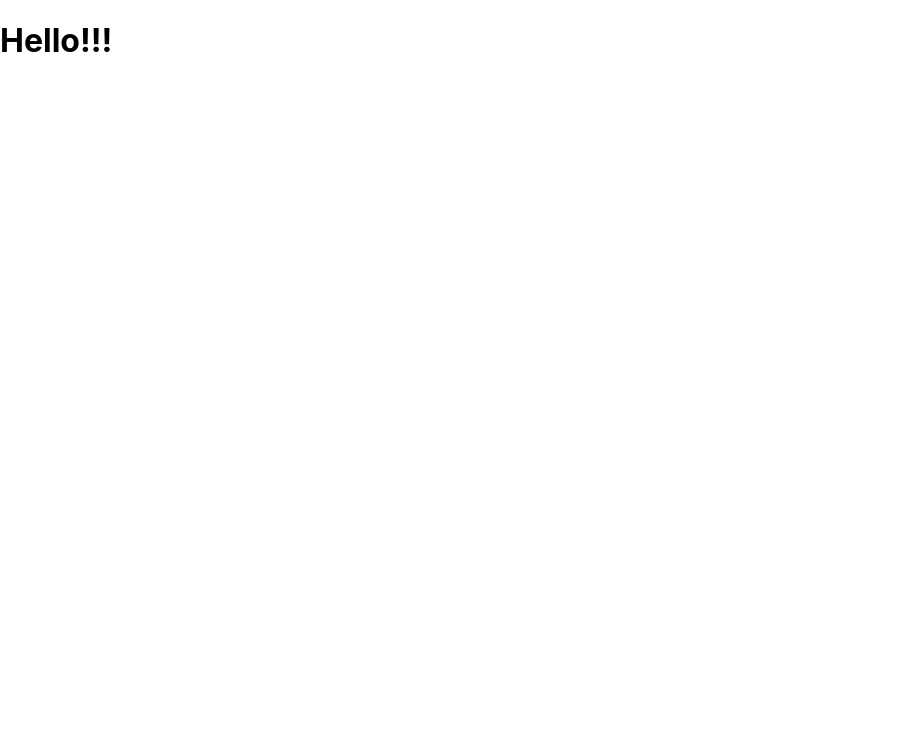
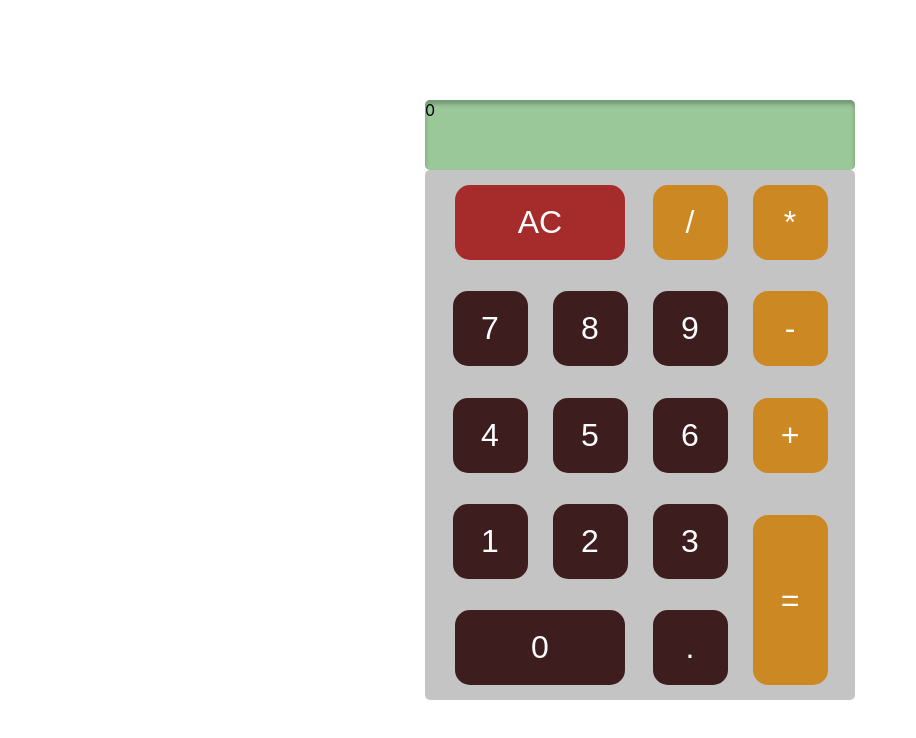
Before and after one commit to YagneshP/calculator, a React (Create React App) app: page / in a window 1280 px wide. Shown: the top 738 px of the page, without its empty margins (0-916 px from the left). Built offline with nearby package versions, Linux system fonts and the light colour scheme.

Commit message:
add style to components

```diff
--- a/src/component/App/App.js
+++ b/src/component/App/App.js
@@ -1,10 +1,20 @@
-
+import React from "react"
+import Display from "../Display/Display"
+import ButtonGroup from "../ButtonGroup/ButtonGroup"
+const style = {
+	display:"flex",
+	alignItems:"center",
+	jusifyContent:"center",
+	height:"100vh"
+}
 function App() {
+	const[displayValue, setDisplayValue] = React.useState(0)
   return (
-    <div className="App">
-      <header className="App-header">
-        <h1>Hello!!!</h1>
-      </header>
+    <div className="App" style={style}>
+      <div className="Calculator" style={{margin:"0 auto"}}>
+        <Display displayValue={displayValue}/>
+				<ButtonGroup/>
+      </div>
     </div>
   );
 }
--- /dev/null
+++ b/src/component/Button/Button.js
@@ -0,0 +1,22 @@
+import React from 'react'
+
+// const style = {
+// 	width:75,
+// 	height:75,
+// 	borderRadius:15,
+// 	backgroundColor:"#3D1D1D",
+// 	textAlign:"center",
+// 	fontSize:"2rem",
+// 	color:"#ffffff",
+// 	border:"none"
+// }
+const Button = (props) => {
+	const{id, value, category} = props.button
+	return (
+		<button  className={category ?  category : null} style={{gridArea:`${id}`}} id={id}>
+			{value}
+		</button>
+	)
+}
+
+export default Button
--- /dev/null
+++ b/src/component/ButtonGroup/ButtonGroup.js
@@ -0,0 +1,50 @@
+import React from 'react'
+import Button from '../Button/Button'
+
+const ButtonGroup = () => {
+
+	const buttons = [
+		{id:"zero",value: 0},
+		{id:"one",value: 1},
+		{id:"two",value: 2},
+		{id:"three",value: 3},
+		{id:"four",value: 4},
+		{id:"five",value: 5},
+		{id:"six",value: 6},
+		{id:"seven",value: 7},
+		{id:"eight",value: 8},
+		{id:"nine",value: 9},
+		{id:"equals",value: "=", category:"action"},
+		{id:"add",value: "+",category:"action"},
+		{id:"substract",value: "-",category:"action"},
+		{id:"multiple",value: "*",category:"action"},
+		{id:"divide", value:"/",category:"action"},
+		{id:"decimal", value:"."},
+		{id:"clear", value:"AC"}
+	]
+const style= {
+	display: "grid",
+	gridTemplateColumns:`1fr 1fr 1fr 1fr`,
+	gridTemplateRows:`1fr 1fr 1fr 1fr` ,
+	gridTemplateAreas:
+	`"clear clear divide multiple"
+	"seven eight nine substract"
+	"four five six add"
+	"one two three equals"
+	"zero zero decimal equals"`,
+	width:400,
+	height:500,
+	borderRadius:5,
+	backgroundColor:"#C4C4C4",
+	justifyItems:"center",
+	padding:"15px 15px"
+}
+
+	return (
+		<div style={style}>
+			{buttons.map(button => <Button key={button.id} button={button}/>)}
+		</div>
+	)
+}
+
+export default ButtonGroup
--- /dev/null
+++ b/src/component/Display/Display.js
@@ -0,0 +1,18 @@
+import React from 'react'
+const style = {
+								width:"100%",
+								height:70,
+								borderRadius:5,
+								backgroundColor:"#9AC899",
+								boxShadow:"inset 0px 4px 4px rgba(0, 0, 0, 0.25)",
+								margin:"0 auto"
+							}
+const Display = (props) => {
+	return (
+		<div style={style}>
+			{props.displayValue}
+		</div>
+	)
+}
+
+export default Display
--- a/src/index.css
+++ b/src/index.css
@@ -9,6 +9,33 @@ body {
 	padding: 0;
 }
 
+
+button{
+	width:75px;
+	height:75px;
+	border-radius:15px;
+	background-color:#3D1D1D;
+	text-align:center;
+	font-size:2rem;
+	color:#ffffff;
+	border:none;
+}
+#clear{
+	background-color:#A62B2B;
+	width: 170px;
+}
+#zero{
+	width: 170px;
+}
+#equals{
+	height: 170px;
+	align-self: end;
+}
+.action{
+	background-color: #CC8822;
+}
+
+
 code {
   font-family: source-code-pro, Menlo, Monaco, Consolas, 'Courier New',
     monospace;
```
